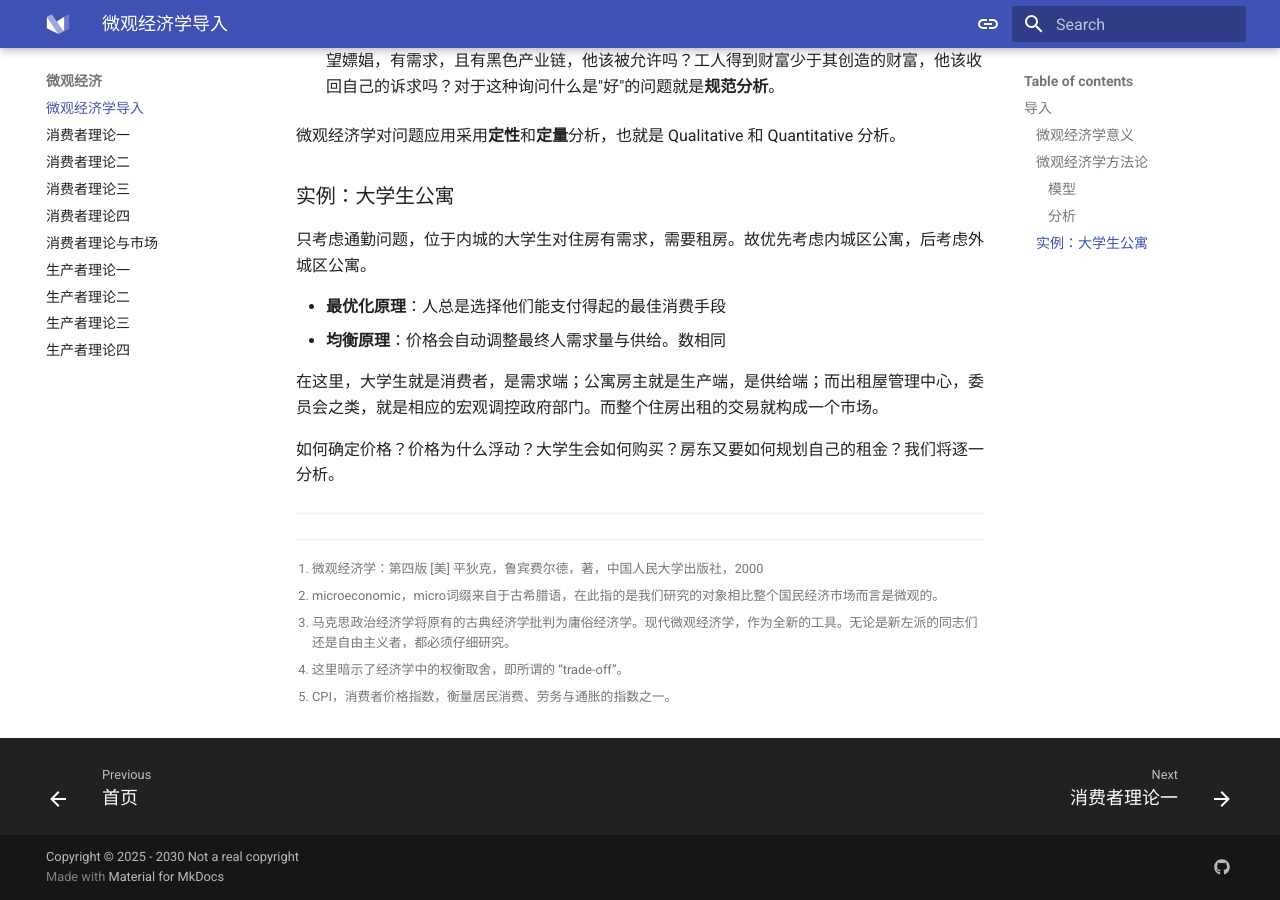
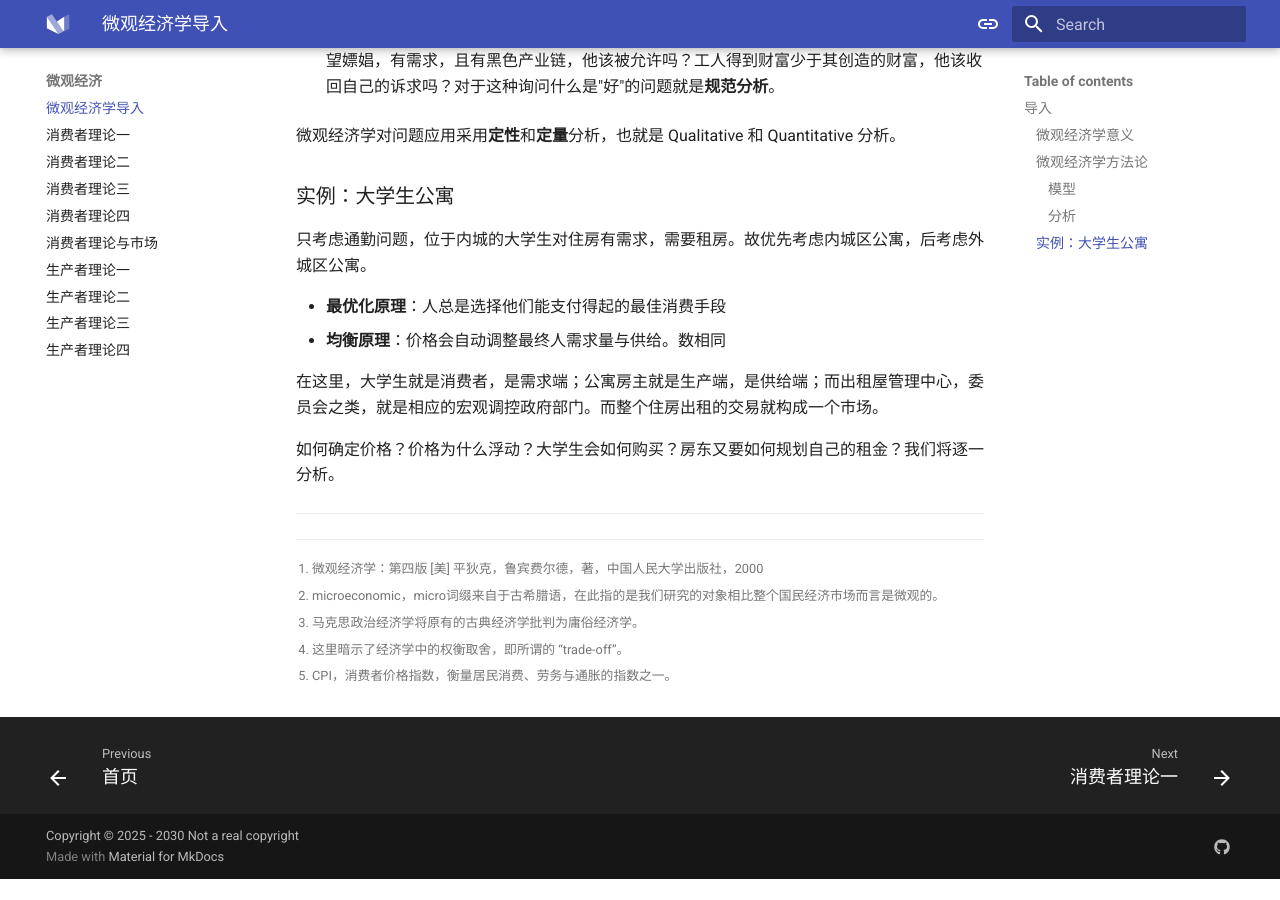
Before and after one commit to HarudogMyLand/FuckEconomicNote, an MkDocs documentation site: the page built from docs/microeco/tutorial1.md, in a window 1280 px wide and 900 px high, scrolled down 1373 px. Built offline with MkDocs 1.6.1 and Material for MkDocs 9.7.7, drawn with Linux system fonts in a browser that asks for light colours; after the commit the page ends 2252 px from its top, so only the background shows below that.

Commit message:
Update tutorial1.md

```diff
--- a/docs/microeco/tutorial1.md
+++ b/docs/microeco/tutorial1.md
@@ -62,7 +62,7 @@
 
 [^2]: microeconomic，micro词缀来自于古希腊语，在此指的是我们研究的对象相比整个国民经济市场而言是微观的。
 
-[^3]: 马克思政治经济学将原有的古典经济学批判为庸俗经济学。现代微观经济学，作为全新的工具。无论是新左派的同志们还是自由主义者，都必须仔细研究。
+[^3]: 马克思政治经济学将原有的古典经济学批判为庸俗经济学。
 
 [^4]: 这里暗示了经济学中的权衡取舍，即所谓的 “trade-off”。
 
```
